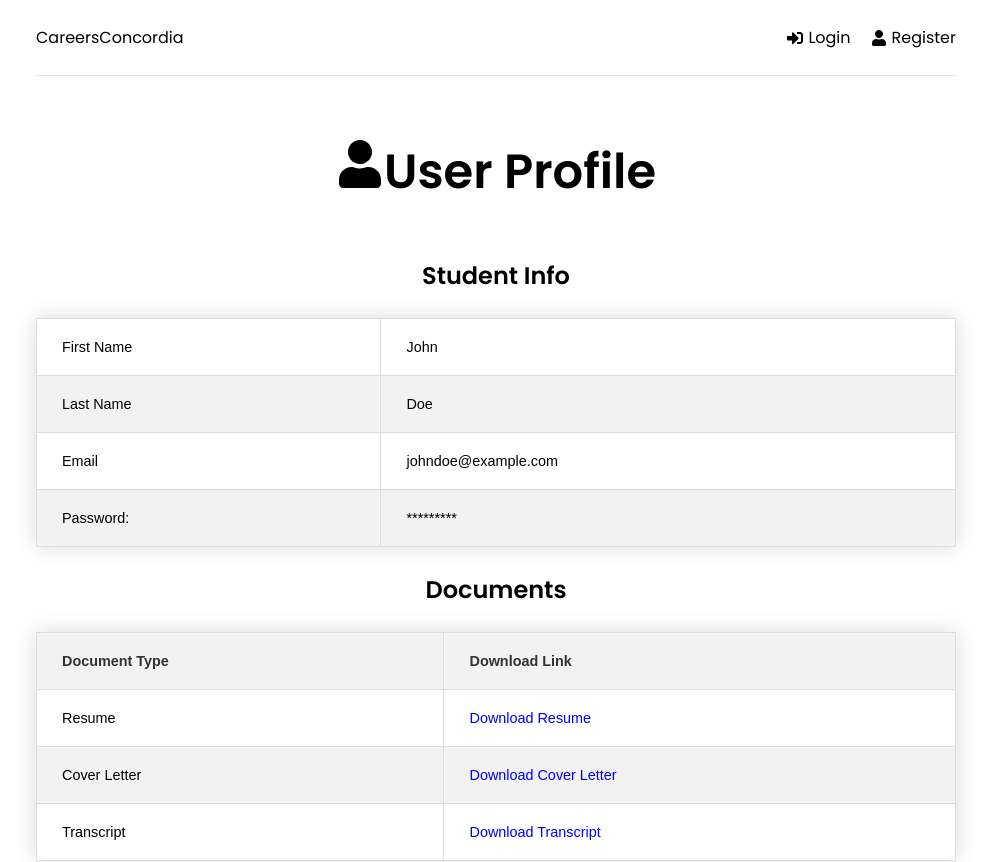
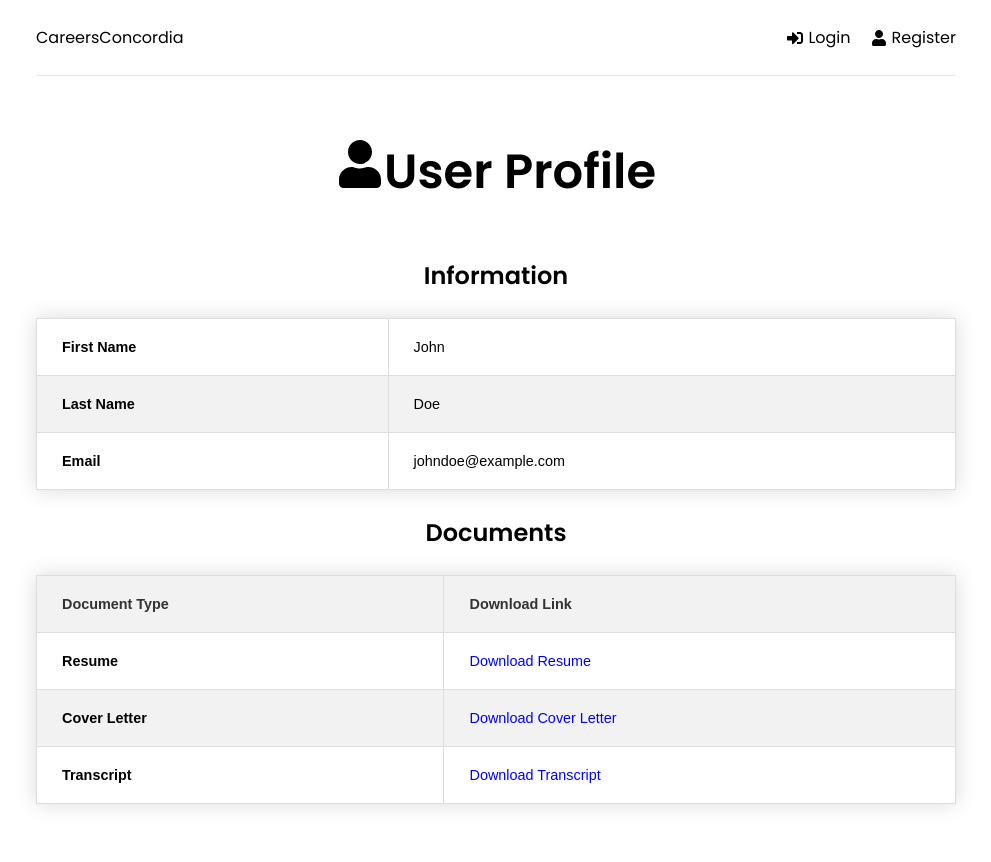
Before and after one commit to gevorgalaverdyan/Career-Service-Platform, a React (Create React App) app in the folder frontend/: page /user-profile in a window 1280 px wide. Shown: the top 862 px of the page, without its empty margins (144-1135 px from the left). Built offline with nearby package versions, Linux system fonts and the light colour scheme.

Commit message:
Applying stash

```diff
--- a/frontend/src/pages/UserProfile.tsx
+++ b/frontend/src/pages/UserProfile.tsx
@@ -14,24 +14,20 @@ function UserProfile() {
         </h1>
       </section>
       <div className='profile-info'>
-        <h2>Student Info</h2>
+        <h2>Information</h2>
         <table>
           <tbody>
             <tr>
-              <td>First Name</td>
+              <td className= 'fields'>First Name</td>
               <td>John</td>
             </tr>
             <tr>
-              <td>Last Name</td>
+              <td className= 'fields'>Last Name</td>
               <td>Doe</td>
             </tr>
             <tr>
-              <td>Email</td>
+              <td className= 'fields'>Email</td>
               <td>johndoe@example.com</td>
-            </tr>
-            <tr>
-              <td>Password:</td>
-              <td>*********</td>
             </tr>
           </tbody>
         </table>
@@ -46,7 +42,7 @@ function UserProfile() {
           </thead>
           <tbody>
             <tr>
-              <td>Resume</td>
+              <td className= 'fields'>Resume</td>
               <td>
                 <a className='links' href='path/to/resume.pdf' download>
                   Download Resume
@@ -54,7 +50,7 @@ function UserProfile() {
               </td>
             </tr>
             <tr>
-              <td>Cover Letter</td>
+              <td className= 'fields'>Cover Letter</td>
               <td>
                 <a className='links' href='path/to/cover_letter.pdf' download>
                   Download Cover Letter
@@ -62,7 +58,7 @@ function UserProfile() {
               </td>
             </tr>
             <tr>
-              <td>Transcript</td>
+              <td className= 'fields'>Transcript</td>
               <td>
                 <a className='links' href='path/to/transcript.pdf' download>
                   Download Transcript
--- a/frontend/src/pages/styles/userProfileStyles.css
+++ b/frontend/src/pages/styles/userProfileStyles.css
@@ -53,6 +53,10 @@
     background-color: #f2f2f2;
   }
 
+  .fields {
+    font-weight: bold;
+  }
+
   .links {
     color: blue;
     text-decoration: none;
```
